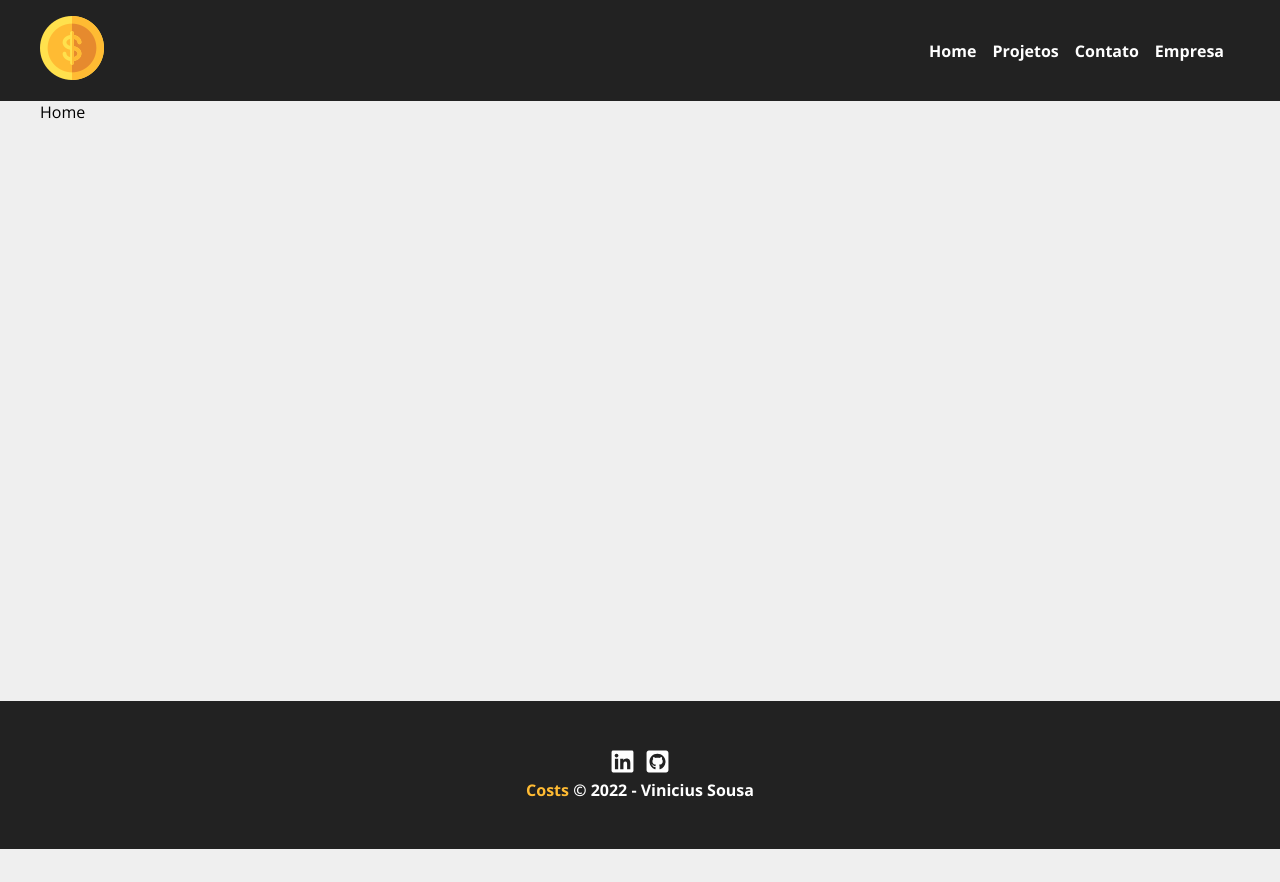
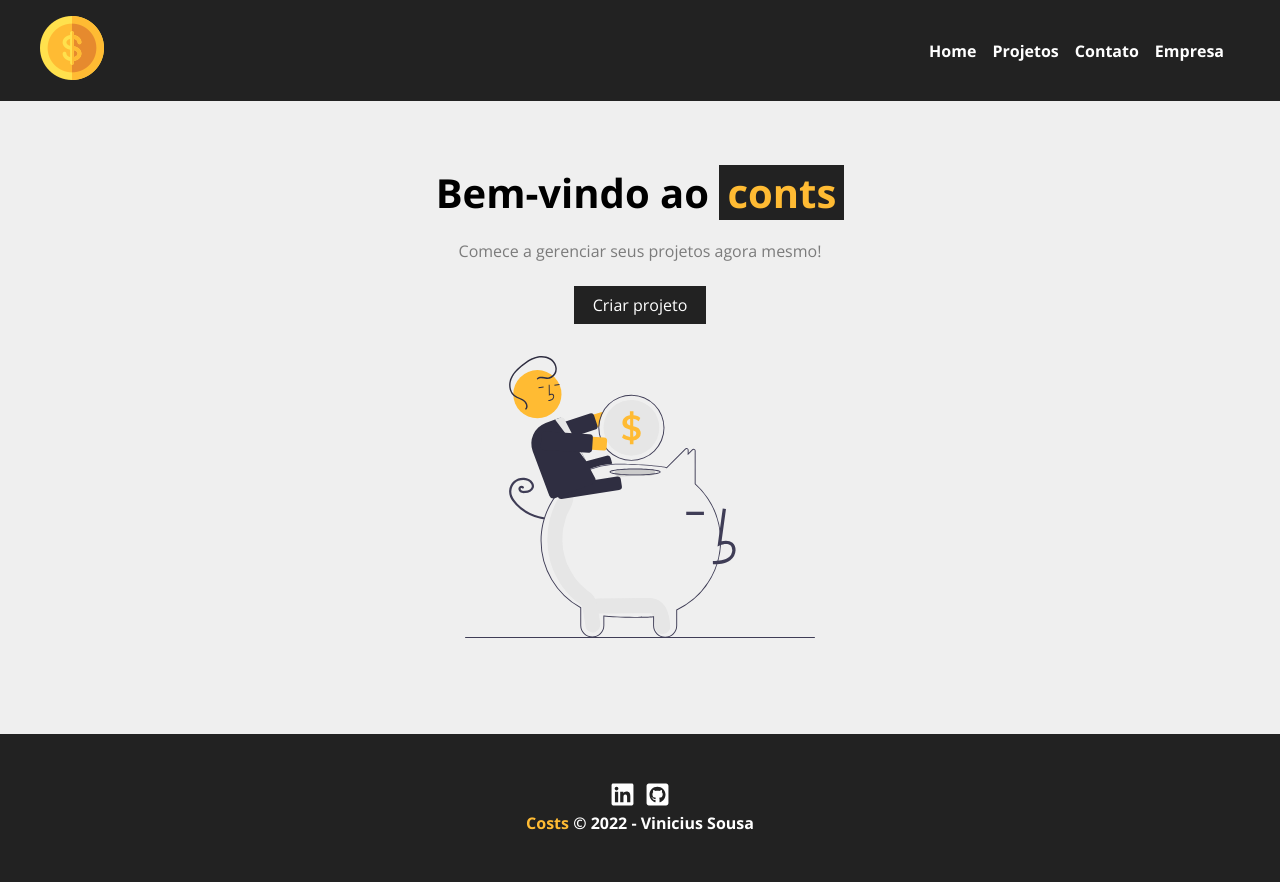
Before and after one commit to viniciusxsousa/const, a React (Vite) app: page / in a window 1280 px wide. Before the commit the page ends 849 px from the top, so only its background shows below. Built offline with nearby package versions, Linux system fonts and the light colour scheme.

Commit message:
criando-tela-home

```diff
--- /dev/null
+++ b/src/components/layout/LinkBotao/index.jsx
@@ -0,0 +1,15 @@
+import { Link } from "react-router-dom";
+
+import { Btn } from './styles'
+
+function LinkBotao({href, content}) {
+    return (
+        <Btn>
+            <Link to={href}>
+                {content}
+            </Link>
+        </Btn>
+    )
+}
+
+export default LinkBotao
--- /dev/null
+++ b/src/components/layout/LinkBotao/styles.js
@@ -0,0 +1,17 @@
+import styled from "styled-components";
+
+export const Btn = styled.span`
+    a{
+        width: 100%;
+        display: inline-block;
+        text-decoration: none;
+        background-color: #222;
+        color: #fff;
+        padding: 0.5em 1em;
+        transition: .5s;
+    }
+
+    a:hover{
+        color: #ffbb33;
+    }
+`
--- a/src/pages/Home/index.jsx
+++ b/src/pages/Home/index.jsx
@@ -1,8 +1,17 @@
+import { ContainerHome } from './styles'
+
+import LinkBotao from '../../components/layout/LinkBotao'
+
+import savings from '../../img/savings.svg'
+
 function Home(){
     return(
-        <div>
-            <p>Home</p>
-        </div>
+        <ContainerHome>
+            <h1>Bem-vindo ao <span>conts</span></h1>
+            <p>Comece a gerenciar seus projetos agora mesmo!</p>
+            <LinkBotao href='/novoprojeto' content='Criar projeto'/>
+            <img src={savings} alt="costs" />
+        </ContainerHome>
     )
 }
 
--- /dev/null
+++ b/src/pages/Home/styles.js
@@ -0,0 +1,31 @@
+import styled from "styled-components";
+
+export const ContainerHome = styled.section`
+    width: 100%;
+    display: flex;
+    flex-direction: column;
+    align-items: center;
+    justify-content: center;
+    padding: 4em;
+
+    h1{
+        font-size: 2.5em;
+        margin-bottom: 0.5em;
+    }
+
+    span{
+        padding: 0 0.2em;
+        color: #ffbb33;
+        background-color: #222;
+    }
+
+    p{
+        color: #7b7b7b;
+        margin-bottom: 1.5em;
+    }
+
+    img{
+        width: 350px;
+        padding: 2em 0;
+    }
+`
```
